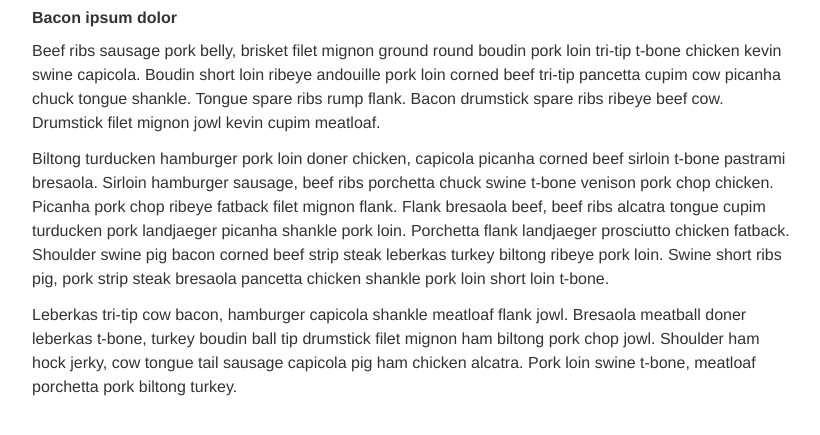
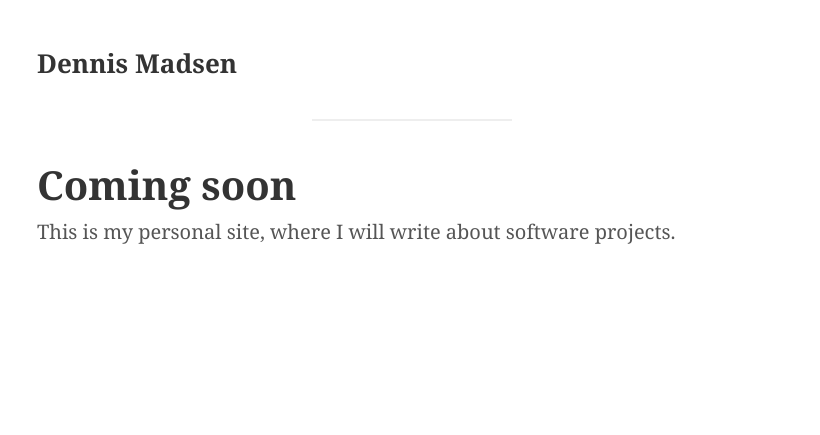
Before and after one commit to Dalstroem/Ciesix.github.io, a Jekyll site: the page built from index.html, in a window 1280 px wide. Shown: the top 435 px of the page, without its empty margins (228-1048 px from the left). Built offline with Jekyll 4.4.1, drawn with Linux system fonts in a browser that asks for light colours.

Commit message:
Basic layout and font style.

```diff
--- /dev/null
+++ b/_includes/header.html
@@ -0,0 +1,3 @@
+<header id="header">
+  <h1>{{ site.title }}</h1>
+</header>
--- a/_layouts/default.html
+++ b/_layouts/default.html
@@ -4,6 +4,8 @@
 
   <body>
     <div id="page">
+      {% include header.html %}
+
       <div id="content">
         {{ content }}
       </div>
--- /dev/null
+++ b/_sass/_content.scss
@@ -0,0 +1,3 @@
+#content
+{
+}
--- /dev/null
+++ b/_sass/_header.scss
@@ -0,0 +1,20 @@
+#header
+{
+  @include padding(2em 0 0);
+
+  h1
+  {
+    @include margin(0);
+    font-size: $heading-small;
+  }
+
+  &:after
+  {
+    display: block;
+    content: "";
+    width: 200px;
+    height: 2px;
+    margin: 2em auto;
+    background-color: #eee;
+  }
+}
--- a/_sass/_page.scss
+++ b/_sass/_page.scss
@@ -1,4 +1,43 @@
 #page
 {
-  @include outer-container(em(760));
+  @include outer-container(em(600));
+  font-size: $base-font-size;
+
+  p, h1, h2, h3
+  {
+    font-family: Georgia, "Times New Roman", serif;
+  }
+
+  p
+  {
+    @include margin(1em null null);
+    color: #555;
+  }
+
+  h1, h2, h3
+  {
+    @include margin(1em 0 0.2em);
+    color: #333;
+
+    & + p
+    {
+      @include margin(0 null null);
+    }
+  }
+
+  h1
+  {
+    @include margin(0 null null);
+    font-size: $heading-large;
+  }
+
+  h2
+  {
+    font-size: $heading-medium;
+  }
+
+  h3
+  {
+    font-size: $heading-small;
+  }
 }
--- /dev/null
+++ b/_sass/_variables.scss
@@ -0,0 +1,5 @@
+// Font sizes.
+$base-font-size: 20px;
+$heading-large: $base-font-size * 2;
+$heading-medium: $base-font-size * 1.7;
+$heading-small: $base-font-size * 1.3;
--- a/assets/css/style.scss
+++ b/assets/css/style.scss
@@ -6,4 +6,7 @@ layout: nil
 @import 'base/base';
 @import 'neat/neat';
 
+@import 'variables';
 @import 'page';
+@import 'header';
+@import 'content';
--- a/index.html
+++ b/index.html
@@ -1,9 +1,6 @@
 ---
 layout: default
 ---
+<h1>Coming soon</h1>
 
-<h1>Bacon ipsum dolor</h1>
-
-<p>Beef ribs sausage pork belly, brisket filet mignon ground round boudin pork loin tri-tip t-bone chicken kevin swine capicola. Boudin short loin ribeye andouille pork loin corned beef tri-tip pancetta cupim cow picanha chuck tongue shankle. Tongue spare ribs rump flank. Bacon drumstick spare ribs ribeye beef cow. Drumstick filet mignon jowl kevin cupim meatloaf.</p>
-<p>Biltong turducken hamburger pork loin doner chicken, capicola picanha corned beef sirloin t-bone pastrami bresaola. Sirloin hamburger sausage, beef ribs porchetta chuck swine t-bone venison pork chop chicken. Picanha pork chop ribeye fatback filet mignon flank. Flank bresaola beef, beef ribs alcatra tongue cupim turducken pork landjaeger picanha shankle pork loin. Porchetta flank landjaeger prosciutto chicken fatback. Shoulder swine pig bacon corned beef strip steak leberkas turkey biltong ribeye pork loin. Swine short ribs pig, pork strip steak bresaola pancetta chicken shankle pork loin short loin t-bone.</p>
-<p>Leberkas tri-tip cow bacon, hamburger capicola shankle meatloaf flank jowl. Bresaola meatball doner leberkas t-bone, turkey boudin ball tip drumstick filet mignon ham biltong pork chop jowl. Shoulder ham hock jerky, cow tongue tail sausage capicola pig ham chicken alcatra. Pork loin swine t-bone, meatloaf porchetta pork biltong turkey.</p>
+<p>This is my personal site, where I will write about software projects.</p>
```
